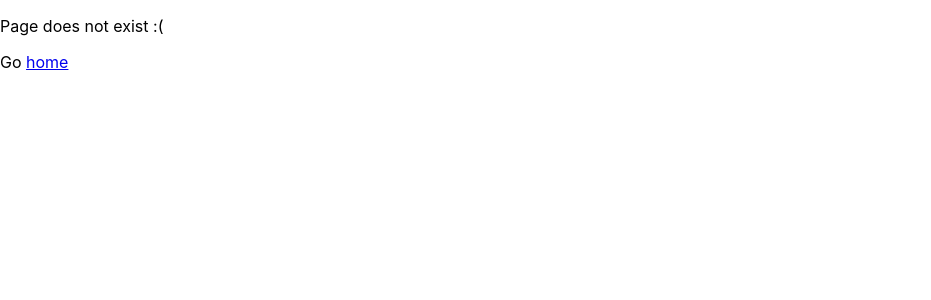
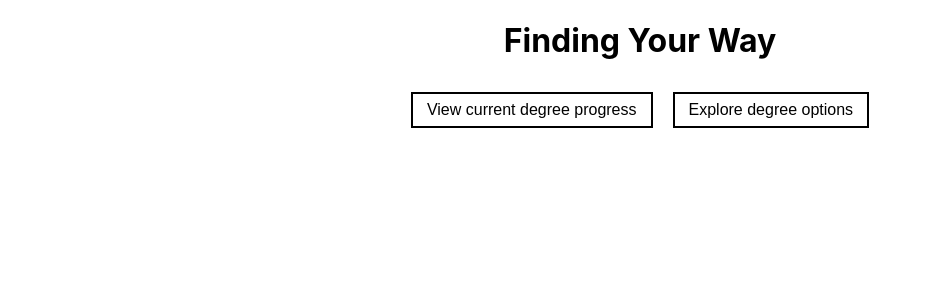
Before and after one commit to ericayee/hci-t6, a React (Create React App) app: page / in a window 1280 px wide. Shown: the top 300 px of the page, without its empty margins (0-931 px from the left). Built offline with nearby package versions, Linux system fonts and the light colour scheme.

Commit message:
deploys and routes correctly

```diff
--- a/package.json
+++ b/package.json
@@ -2,7 +2,7 @@
   "name": "hci-t6",
   "version": "0.1.0",
   "private": true,
-  "homepage": "https://ericayee.github.io/hci-t6/",
+  "homepage": "https://ericayee.com/hci-t6/",
   "dependencies": {
     "@testing-library/jest-dom": "^4.2.4",
     "@testing-library/react": "^9.3.2",
--- a/src/App.js
+++ b/src/App.js
@@ -9,12 +9,20 @@ import Error from './components/Error';
 class App extends Component {
   render() {
     return (
-       <Router>
+       <Router basename='/hci-t6'>
         <div className="App">
-          <Switch>
-           <Route path="/hci-t6/home" component={Landing} exact/>
-           <Route path="/hci-t6/degree" component={Degree}/>
-           <Route path="/hci-t6/explore" component={Explore}/>
+        <Switch>
+          <Route path="/" component={Landing} exact/>
+          <Route path="/home" component={Landing} exact/>
+          <Route path="/degree" component={Degree}/>
+          <Route path="/explore" component={Explore}/>
+          {/*
+            <Route path={`${process.env.PUBLIC_URL}/`} component={Landing} />
+            <Route path={`${process.env.PUBLIC_URL}/degree`} component={Degree} />
+          <Route path={`${process.env.PUBLIC_URL}/explore`} component={Explore} />*/}
+           {/*<Route path="/home" component={Landing} exact/>
+           <Route path="/degree" component={Degree}/>
+           <Route path="/explore" component={Explore}/>*/}
            <Route component={Error}/>
          </Switch>
         </div>
--- a/src/components/Degree.js
+++ b/src/components/Degree.js
@@ -35,7 +35,9 @@ class Degree extends Component {
       </div>
       <div className="sumText">
 
-      <p> <b>Degree:</b> {this.state.degreeName}</p>
+      <p> <b>Degree:</b> {
+        this.props.location.degreeName ? this.props.location.degreeName : 'B.S. Computer Science/Media Art'
+      }</p>
       {/*<p> <b>Degree:</b> Computer Science/Media Art</p>*/}
       <p> <b>Credits:</b> 30/100 Required</p>
       <p> <b> University Credits: </b> 22/100 Required</p>
@@ -49,7 +51,7 @@ class Degree extends Component {
           <ReactTooltip place="top" type="dark" effect="solid"/>
       </p>
 
-      <button type="button" class="MultipleGPA" onClick={() => this.setState({
+      <button type="button" className="MultipleGPA" onClick={() => this.setState({
         expandedGPA: !this.state.expandedGPA
       })}>
         <p> <b> Total GPA: </b> 3.11
--- a/src/components/DegreeListing.js
+++ b/src/components/DegreeListing.js
@@ -30,7 +30,7 @@ class DegreeListing extends Component {
             <span><img src={arrowUpRight} className="arrow-icon" alt="upper right arrow" /></span></a>
           </div>
           <Link to={{
-            pathname: '/hci-t6/degree',
+            pathname: '/degree',
             degreeName: this.props.degree
           }}>
             <div className="degree-listing-view">View degree</div>
--- a/src/components/DegreeSidebar.js
+++ b/src/components/DegreeSidebar.js
@@ -23,27 +23,27 @@ class DegreeSidebar extends Component {
 
   render() {
     return (
-      <div class="sidenav">
-		<Link to='/hci-t6/home'>
-		  <button class="home-btn">Home</button>
+      <div className="sidenav">
+		<Link to='/'>
+		  <button className="home-btn">Home</button>
 		</Link>
         <a href="#summary">Summary</a>
         <a href="#main-requirements">Computer Science</a>
         <a href="#art-requirements">Art</a>
         <a href="#general-requirements">NuPath</a>
         <a href="#transfer">Transfer Credit</a>
-        {/*}<button class="dropdown-btn">
+        {/*}<button className="dropdown-btn">
           Dropdown
-          <i class="fa-caret-down"></i>
+          <i className="fa-caret-down"></i>
         </button>
-        <div class="dropdown-container">
+        <div className="dropdown-container">
           <a href="#">Link 1</a>
           <a href="#">Link 2</a>
           <a href="#">Link 3</a>
         </div>
         */}
         {/*<Dropdown
-          class="dropdown-btn"
+          className="dropdown-btn"
           text="dropdown"
           onClick={this.handleDropdown}
         >
@@ -51,11 +51,11 @@ class DegreeSidebar extends Component {
             <Dropdown.Item text="List Item" />
           </Dropdown.Menu>
         </Dropdown>
-        <button class="dropdown-btn">
+        <button className="dropdown-btn">
           Dropdown
-          <i class="fa fa-caret-down"></i>
+          <i className="fa fa-caret-down"></i>
         </button>
-        <div class="dropdown-container">
+        <div className="dropdown-container">
           <a href="#">Link 1</a>
           <a href="#">Link 2</a>
           <a href="#">Link 3</a>
--- a/src/components/Error.js
+++ b/src/components/Error.js
@@ -5,7 +5,7 @@ const Error = () => {
     return (
        <div>
           <p>Page does not exist :(</p>
-          <p>Go <NavLink to="/hci-t6/home">home</NavLink></p>
+          <p>Go <NavLink to="/home">home</NavLink></p>
        </div>
     );
 }
--- a/src/components/Explore.js
+++ b/src/components/Explore.js
@@ -47,8 +47,8 @@ class Explore extends Component {
 
     return (
       <div className="explore-wrapper">
-        <Link to='/hci-t6/home'>
-		      <button class="home-btn">Home</button>
+        <Link to='/'>
+		      <button className="home-btn">Home</button>
 		    </Link>
 
         <h2>Explore other degree options</h2>
--- a/src/components/Landing.js
+++ b/src/components/Landing.js
@@ -8,13 +8,13 @@ class Landing extends Component {
         <h1>Finding Your Way</h1>
         <div>
           <Link to={{
-            pathname: '/hci-t6/degree',
+            pathname: '/degree',
             degreeName: 'B.S. Computer Science/Media Art'
           }}>
-            <button class="home-btn">View current degree progress</button>
+            <button className="home-btn">View current degree progress</button>
           </Link>
-          <Link to="/hci-t6/explore">
-            <button class="home-btn">Explore degree options</button>
+          <Link to="/explore">
+            <button className="home-btn">Explore degree options</button>
           </Link>
         </div>
       </div>
```
